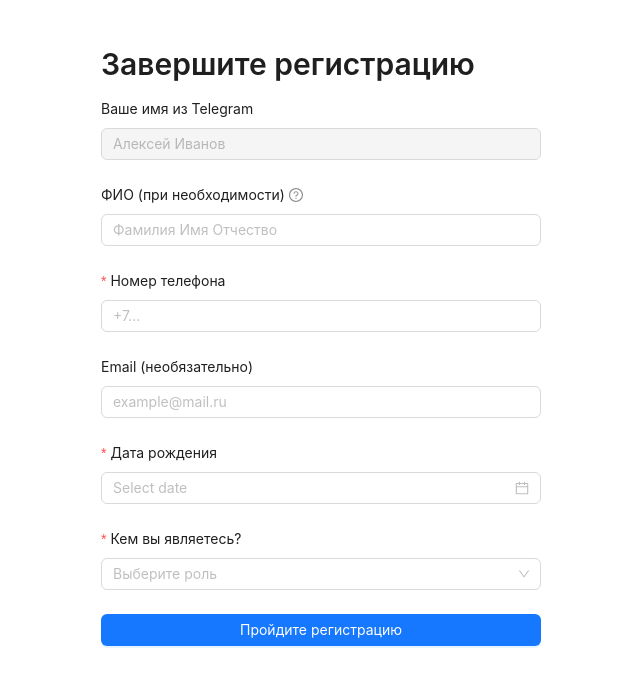
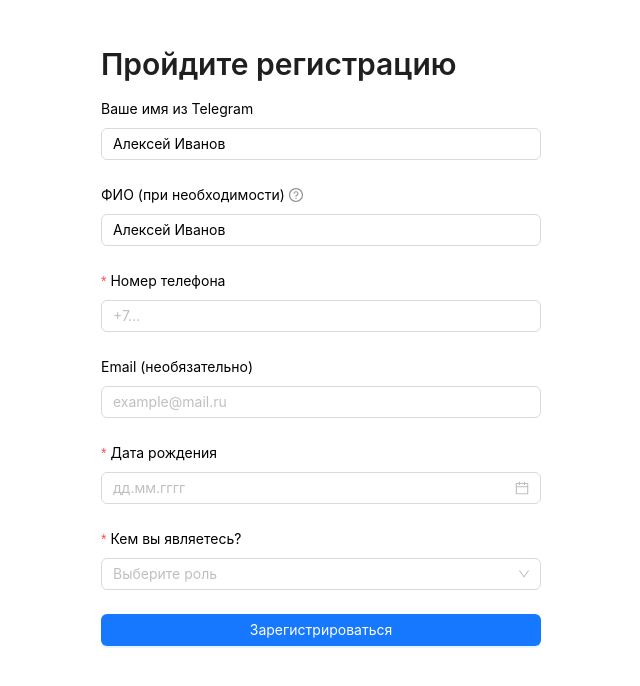
Before and after one commit to lcorinna/miniAPP_TG, a React app: page /miniAPP_TG/register in a window 1280 px wide. Shown: the top 686 px of the page, without its empty margins (319-959 px from the left). Built offline with nearby package versions, Linux system fonts and the light colour scheme.

Commit message:
Исправлен роутинг, добавлен readme, исправлен инпут для даты рождения

```diff
--- a/package.json
+++ b/package.json
@@ -12,7 +12,8 @@
     "format": "prettier --write \"src/**/*.{ts,tsx,js,jsx,json,css,md}\"",
     "prepare": "husky install",
     "predeploy": "npm run build",
-    "deploy": "gh-pages -d dist"
+    "deploy": "gh-pages -d dist",
+    "publish": "npm run build && npm run deploy"
   },
   "keywords": [],
   "author": "",
@@ -29,6 +30,7 @@
     "@types/react-dom": "^19.1.2",
     "@typescript-eslint/eslint-plugin": "^8.30.1",
     "@typescript-eslint/parser": "^8.30.1",
+    "copy-webpack-plugin": "^13.0.0",
     "css-loader": "^7.1.2",
     "eslint": "^8.57.1",
     "eslint-config-prettier": "^10.1.2",
--- a/src/api/telegram.ts
+++ b/src/api/telegram.ts
@@ -1,18 +1,45 @@
 import { TelegramUser } from '../types/user';
 
-// Пока просто возвращает статичный мок
-export const getTelegramUser = (): TelegramUser => ({
-  id: 123456789,
-  first_name: 'Алексей',
-  last_name: 'Иванов',
-  username: 'aleksei_dev',
-  photo_url: 'https://t.me/i/userpic/320/some_user.jpg',
-});
+declare global {
+  interface Window {
+    Telegram?: {
+      WebApp?: {
+        initDataUnsafe?: {
+          user?: {
+            id: number;
+            first_name: string;
+            last_name?: string;
+            username?: string;
+            photo_url?: string;
+          };
+        };
+      };
+    };
+  }
+}
 
-// export const getTelegramUser = (): TelegramUser => ({
-//   id: 123456789, // временный Telegram ID
-//   first_name: 'Admin',
-//   last_name: 'McSecret',
-//   username: 'admin_dev',
-//   photo_url: '',
-// });
+export const getTelegramUser = (): TelegramUser => {
+  const tgUser = window.Telegram?.WebApp?.initDataUnsafe?.user;
+
+  if (tgUser) {
+    const user: TelegramUser = {
+      id: tgUser.id,
+      first_name: tgUser.first_name,
+      last_name: tgUser.last_name ?? '',
+      username: tgUser.username ?? '',
+      photo_url: tgUser.photo_url ?? '',
+    };
+
+    localStorage.setItem('telegramUser', JSON.stringify(user));
+    return user;
+  }
+
+  console.warn('Telegram WebApp user not available — fallback to mock');
+  return {
+    id: 123456789,
+    first_name: 'Алексей',
+    last_name: 'Иванов',
+    username: 'aleksei_dev',
+    photo_url: '',
+  };
+};
--- a/src/index.tsx
+++ b/src/index.tsx
@@ -2,6 +2,8 @@ import { createRoot } from 'react-dom/client';
 
 import App from './App';
 import { GlobalStyle } from './styles/global';
+
+console.log('BUILD TIME:', new Date().toISOString());
 
 const root = createRoot(document.getElementById('root')!);
 
--- a/src/pages/Dashboard.tsx
+++ b/src/pages/Dashboard.tsx
@@ -2,8 +2,9 @@ import { Button, Card, Descriptions, Typography } from 'antd';
 import { useEffect } from 'react';
 import { useNavigate } from 'react-router-dom';
 
-import { getApplications, getUserProfile, isProfileComplete } from '../api/userService';
+import { getUserProfile, isProfileComplete } from '../api/userService';
 import { ButtonGroup, Wrapper } from '../styles/Dashboard.styles';
+import { isAdmin } from '../utils/isAdmin';
 
 const { Title } = Typography;
 
@@ -21,8 +22,6 @@ export default function Dashboard() {
 
   const name =
     profile.fullName || `${profile.telegram.first_name} ${profile.telegram.last_name ?? ''}`;
-
-  const applications = getApplications();
 
   return (
     <Wrapper>
@@ -56,23 +55,13 @@ export default function Dashboard() {
             </>
           )}
 
-          {profile.role === 'influencer' && (
-            <Button onClick={() => navigate('/available-events')}>Доступные мероприятия</Button>
+          {isAdmin() && (
+            <Button onClick={() => navigate('/admin/events')} type="default">
+              Панель администратора
+            </Button>
           )}
         </ButtonGroup>
       </Card>
-
-      {profile.role === 'influencer' && applications.length > 0 && (
-        <Card title="Ваши отклики" style={{ marginTop: 20 }}>
-          <ul>
-            {applications.map((app, i) => (
-              <li key={i}>
-                <strong>{app.eventId}</strong> — ₽ {app.price}, комментарий: {app.comment}
-              </li>
-            ))}
-          </ul>
-        </Card>
-      )}
     </Wrapper>
   );
 }
--- a/src/pages/Registration.tsx
+++ b/src/pages/Registration.tsx
@@ -1,10 +1,18 @@
+import 'dayjs/locale/ru';
+
 import { Button, DatePicker, Form, Input, message, Select, Typography } from 'antd';
-import { useState } from 'react';
+import dayjs from 'dayjs';
+import customParseFormat from 'dayjs/plugin/customParseFormat';
+import { useEffect, useState } from 'react';
 import { useNavigate } from 'react-router-dom';
 
 import { getTelegramUser } from '../api/telegram';
 import { saveUserProfile } from '../api/userService';
+import { RegistrationWrapper } from '../styles/Registration.styles';
 import { RegistrationFormValues, UserProfile } from '../types/user';
+
+dayjs.locale('ru');
+dayjs.extend(customParseFormat);
 
 const { Title } = Typography;
 const { Option } = Select;
@@ -12,23 +20,30 @@ const { Option } = Select;
 export default function Registration() {
   const [telegramUser, setTelegramUser] = useState(getTelegramUser());
   const [loading, setLoading] = useState(false);
+  const [form] = Form.useForm();
   const navigate = useNavigate();
 
+  useEffect(() => {
+    form.setFieldsValue({
+      fullName: `${telegramUser.first_name} ${telegramUser.last_name ?? ''}`.trim(),
+    });
+  }, [form, telegramUser]);
+
   const onFinish = (values: RegistrationFormValues) => {
+    const birthDate = dayjs(values.birthDate, ['DD.MM.YYYY', 'DD.MM.YY'], true);
+    if (!birthDate.isValid()) {
+      message.error('Некорректный формат даты');
+      return;
+    }
+
     const profile: UserProfile = {
       telegram: telegramUser,
       phone: values.phone,
       email: values.email,
       fullName: values.fullName,
-      birthDate: values.birthDate.format('YYYY-MM-DD'),
+      birthDate: birthDate.format('YYYY-MM-DD'),
       role: values.role,
     };
-
-    // const age = dayjs().diff(profile.birthDate, 'year');
-    // if (age < 18) {
-    //   message.error('Регистрация доступна только пользователям 18+');
-    //   return;
-    // }
 
     saveUserProfile(profile);
     message.success('Профиль успешно создан!');
@@ -36,10 +51,10 @@ export default function Registration() {
   };
 
   return (
-    <div style={{ maxWidth: 480, margin: '0 auto', padding: 20 }}>
-      <Title level={2}>Завершите регистрацию</Title>
+    <RegistrationWrapper>
+      <Title level={2}>Пройдите регистрацию</Title>
 
-      <Form layout="vertical" onFinish={onFinish}>
+      <Form layout="vertical" form={form} onFinish={onFinish}>
         <Form.Item label="Ваше имя из Telegram">
           <Input disabled value={`${telegramUser.first_name} ${telegramUser.last_name ?? ''}`} />
         </Form.Item>
@@ -55,7 +70,13 @@ export default function Registration() {
         <Form.Item
           name="phone"
           label="Номер телефона"
-          rules={[{ required: true, message: 'Введите номер телефона' }]}
+          rules={[
+            { required: true, message: 'Введите номер телефона' },
+            {
+              pattern: /^\+?[0-9]{9,15}$/,
+              message: 'Допускаются только цифры и знак "+" в начале',
+            },
+          ]}
         >
           <Input placeholder="+7..." />
         </Form.Item>
@@ -69,7 +90,12 @@ export default function Registration() {
           label="Дата рождения"
           rules={[{ required: true, message: 'Введите дату рождения' }]}
         >
-          <DatePicker format="YYYY-MM-DD" style={{ width: '100%' }} />
+          <DatePicker
+            format="DD.MM.YYYY"
+            inputReadOnly={false}
+            placeholder="дд.мм.гггг"
+            style={{ width: '100%' }}
+          />
         </Form.Item>
 
         <Form.Item
@@ -84,9 +110,9 @@ export default function Registration() {
         </Form.Item>
 
         <Button type="primary" htmlType="submit" loading={loading} block>
-          Пройдите регистрацию
+          Зарегистрироваться
         </Button>
       </Form>
-    </div>
+    </RegistrationWrapper>
   );
 }
--- /dev/null
+++ b/src/styles/Registration.styles.ts
@@ -0,0 +1,7 @@
+import styled from 'styled-components';
+
+export const RegistrationWrapper = styled.div`
+  max-width: 480px;
+  margin: 0 auto;
+  padding: 20px;
+`;
--- a/src/styles/global.ts
+++ b/src/styles/global.ts
@@ -1,14 +1,43 @@
 import { createGlobalStyle } from 'styled-components';
 
 export const GlobalStyle = createGlobalStyle`
-  body {
-    background-color: #ffffff;
-    color: #000000;
+  html, body, #root {
+    height: 100%;
+    background-color: #ffffff !important;
+    color: #000000 !important;
     margin: 0;
+    padding: 0;
     font-family: -apple-system, BlinkMacSystemFont, 'Segoe UI', Roboto, 'Helvetica Neue', Arial, sans-serif;
   }
 
   * {
     box-sizing: border-box;
   }
+
+  // Антидот против телеграмовской тёмной темы
+  [data-theme='dark'],
+  body[data-theme='dark'],
+  html[data-theme='dark'] {
+    background-color: #ffffff !important;
+    color: #000000 !important;
+  }
+
+  // Убедимся, что элементы ввода и формы тоже светлые
+  input,
+  textarea,
+  select,
+  .ant-input,
+  .ant-select,
+  .ant-picker,
+  .ant-form-item-label label {
+    background-color: #ffffff !important;
+    color: #000000 !important;
+  }
+
+  // Антидот для карточек и модалок
+  .ant-card,
+  .ant-modal-content {
+    background-color: #ffffff !important;
+    color: #000000 !important;
+  }
 `;
--- a/src/types/user.ts
+++ b/src/types/user.ts
@@ -4,9 +4,9 @@ export type Role = 'client' | 'influencer';
 
 export interface TelegramUser {
   id: number;
-  username?: string;
   first_name: string;
   last_name?: string;
+  username?: string;
   photo_url?: string;
 }
 
--- a/src/utils/isAdmin.ts
+++ b/src/utils/isAdmin.ts
@@ -1,8 +1,13 @@
-import { getTelegramUser } from '../api/telegram';
-
-const ADMIN_IDS = [123456789]; // список ID админов
+const ADMIN_IDS = [784381510, 271223425];
 
 export const isAdmin = (): boolean => {
-  const user = getTelegramUser();
-  return ADMIN_IDS.includes(user.id);
+  const userRaw = localStorage.getItem('telegramUser');
+  if (!userRaw) return false;
+
+  try {
+    const user = JSON.parse(userRaw);
+    return ADMIN_IDS.includes(user.id);
+  } catch {
+    return false;
+  }
 };
--- a/webpack.config.js
+++ b/webpack.config.js
@@ -1,5 +1,6 @@
 const path = require('path');
 const HtmlWebpackPlugin = require('html-webpack-plugin');
+const CopyPlugin = require('copy-webpack-plugin');
 
 module.exports = {
   entry: './src/index.tsx',
@@ -37,5 +38,8 @@ module.exports = {
     new HtmlWebpackPlugin({
       template: 'public/index.html',
     }),
+    new CopyPlugin({
+      patterns: [{ from: 'public/404.html', to: '404.html' }],
+    }),
   ],
 };
```
Also changed, not shown: public/404.html (added, +12 -0 lines), 2 other files (tests, documents, lock files or other folders).
